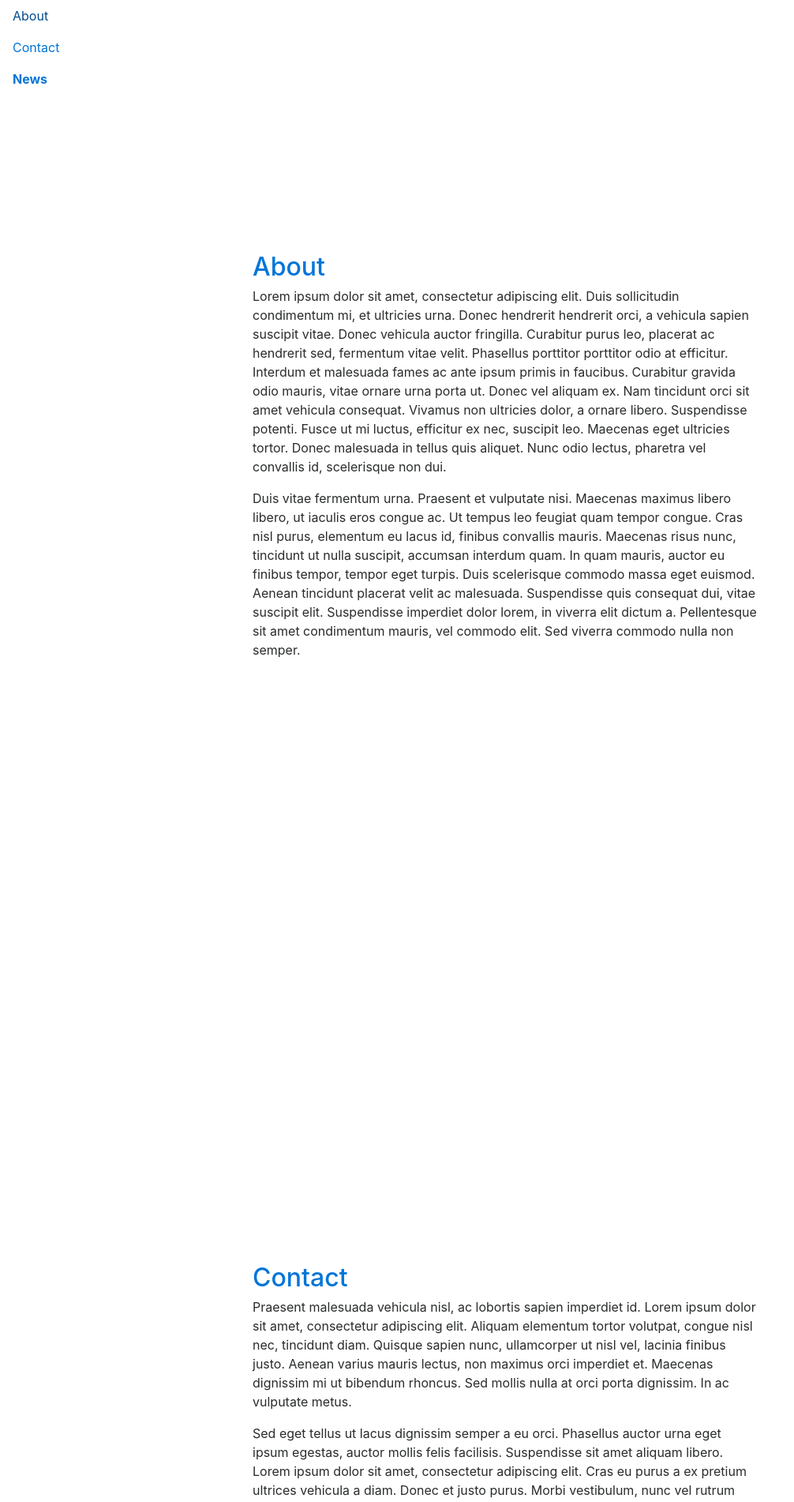
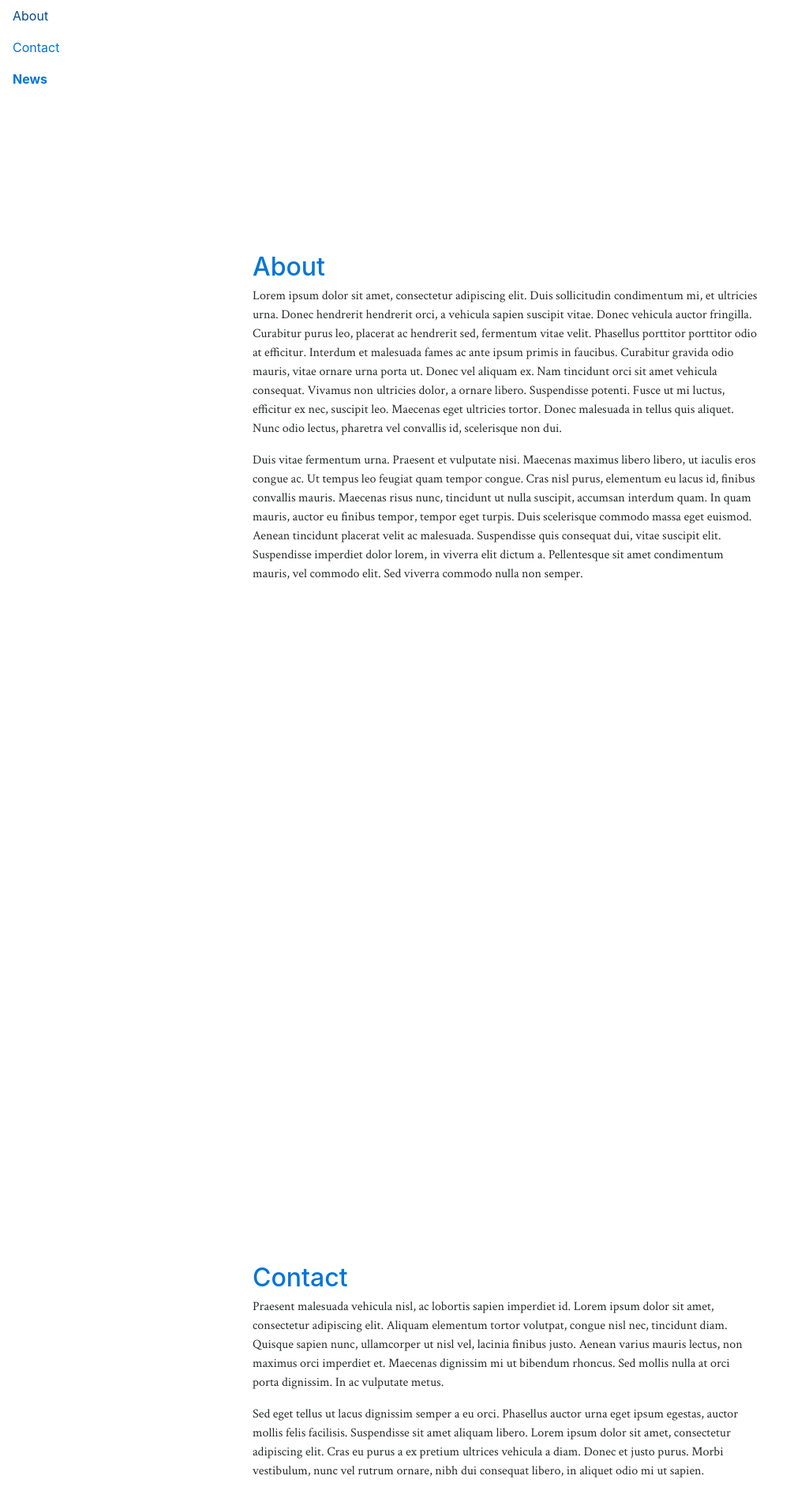
Before and after one commit to JoyceKimberly/SoniaBjornsen, a Jekyll site: the page built from index.md, in a window 1280 px wide. Shown: the top 1902 px of the page at 79% size, without its empty margins (0-1006 px from the left). Built offline with Jekyll 4.4.1, drawn with Linux system fonts in a browser that asks for light colours; nearby versions of some CDN libraries; the repository's description, which GitHub fills in, is left out.

Commit message:
Update style.scss

```diff
--- a/assets/css/style.scss
+++ b/assets/css/style.scss
@@ -14,6 +14,8 @@
 .hidden {
   display: none;
 }
+
+@import url('https://fonts.googleapis.com/css?family=Crimson+Text');
 
 $side-width: 25vw;
 
@@ -36,3 +38,7 @@
   min-height: 100vw;
   padding: $side-width;
 }
+
+p {
+  font-family: 'Crimson Text', serif;
+}
```
